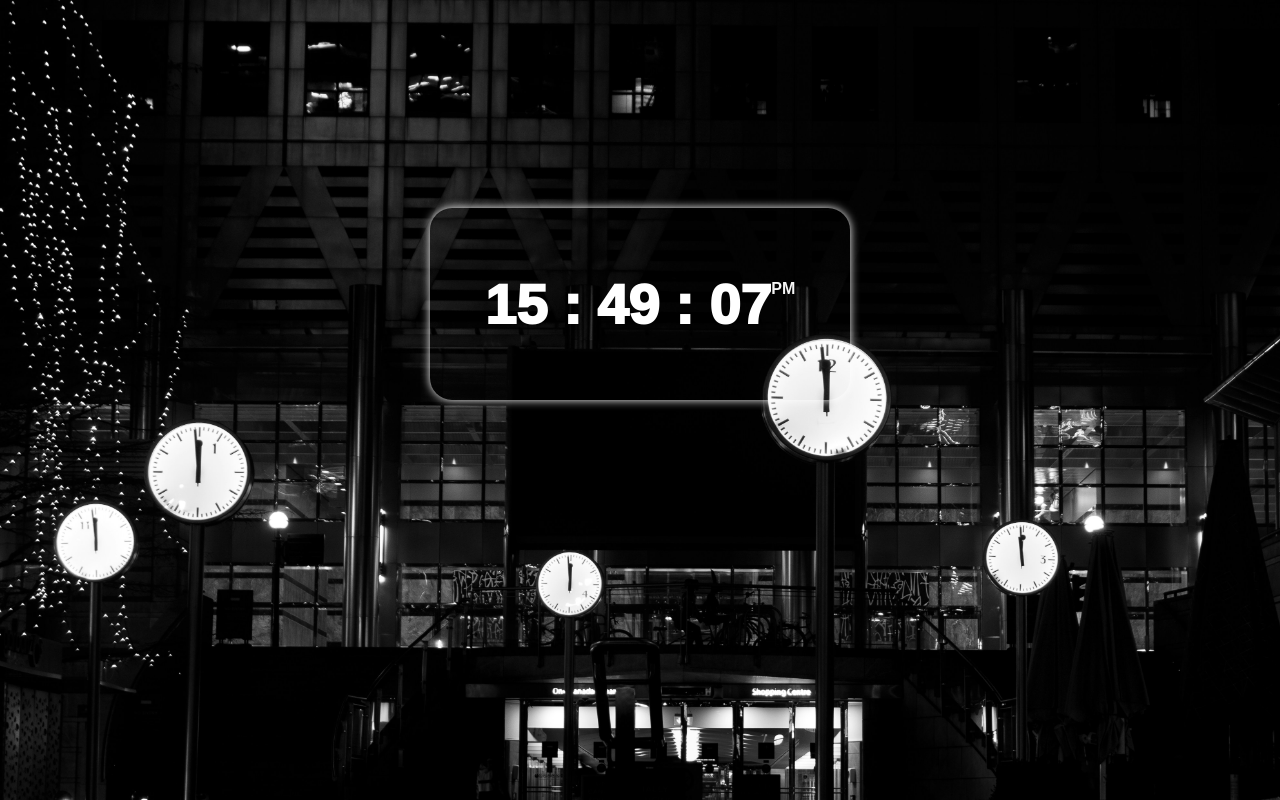
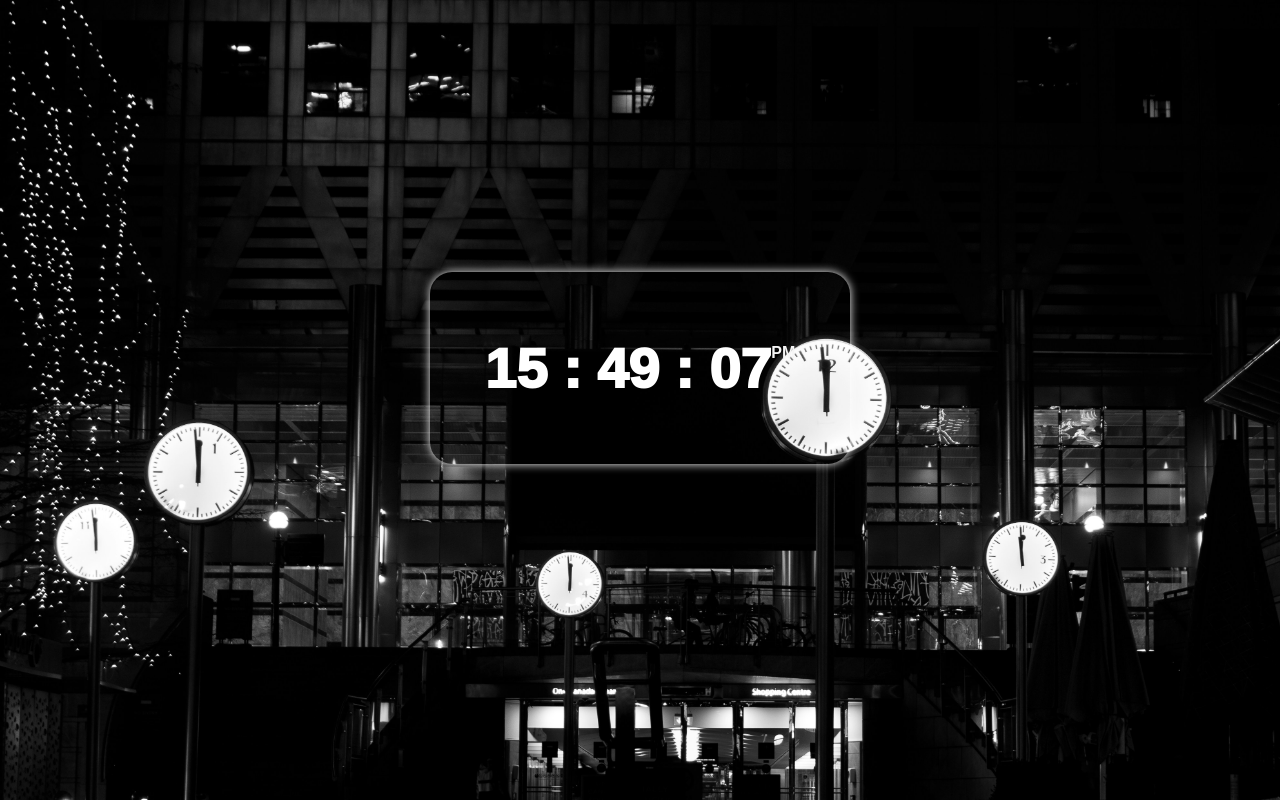
Before and after one commit to SONAKSHIGTIWARI/Time-clock, a plain HTML site: page index.html in a window 1280 px wide. Drawn offline with Linux system fonts and the light colour scheme.

Commit message:
Update style.css

```diff
--- a/style.css
+++ b/style.css
@@ -13,7 +13,7 @@ body{
     background-size:cover;
 }
 .clock{
-    margin-top:-15%;
+    margin-top:-5%;
     width:100%;
     max-width:420px;
     display:flex;
```
